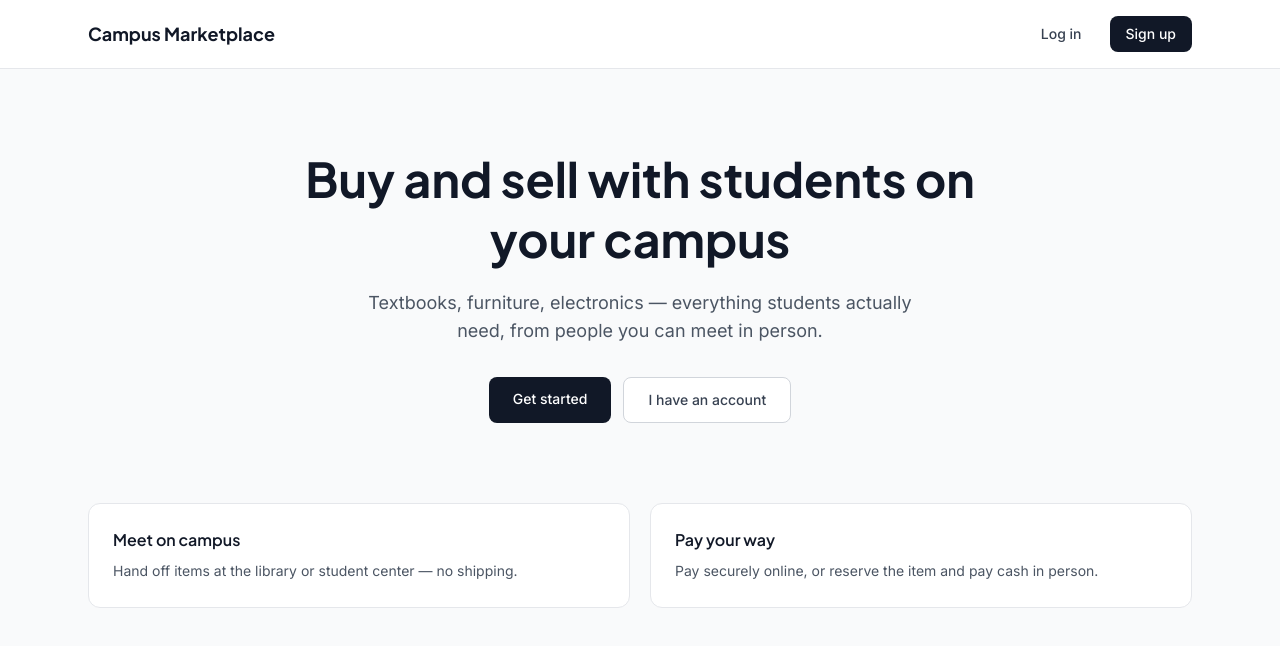
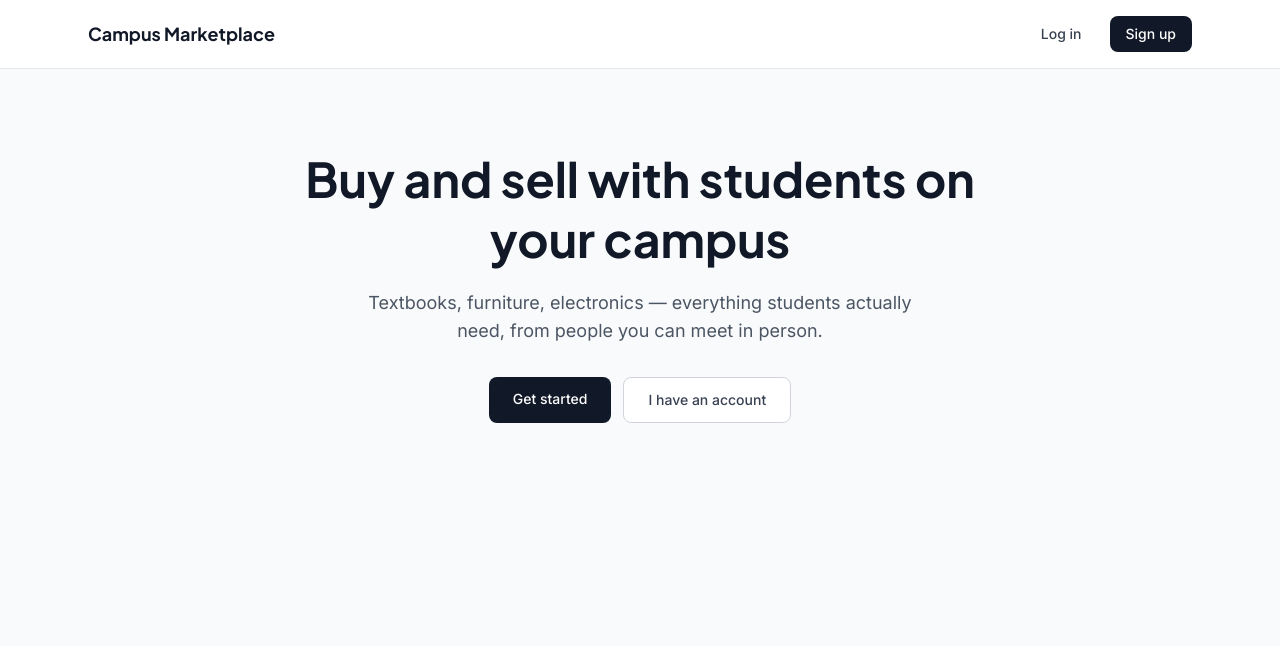
Before and after one commit to Capstone-iii-marketplace/frontend, a React (Vite) app: page / in a window 1280 px wide. Shown: the top 646 px of the page. Built offline with nearby package versions, Linux system fonts and the light colour scheme; no server answers.

Commit message:
simplified futher welcome page

```diff
--- a/src/pages/Welcome.jsx
+++ b/src/pages/Welcome.jsx
@@ -50,30 +50,6 @@ function Welcome() {
           </div>
         </section>
 
-        <section className="grid gap-5 pb-24 md:grid-cols-2">
-          {[
-            {
-              title: "Meet on campus",
-              body: "Hand off items at the library or student center — no shipping.",
-            },
-            {
-              title: "Pay your way",
-              body: "Pay securely online, or reserve the item and pay cash in person.",
-            },
-          ].map((f) => (
-            <div
-              key={f.title}
-              className="rounded-xl border border-gray-200 bg-white p-6"
-            >
-              <h3 className="font-display text-base font-semibold text-gray-900">
-                {f.title}
-              </h3>
-              <p className="mt-2 text-sm leading-relaxed text-gray-600">
-                {f.body}
-              </p>
-            </div>
-          ))}
-        </section>
       </main>
     </div>
   );
```
